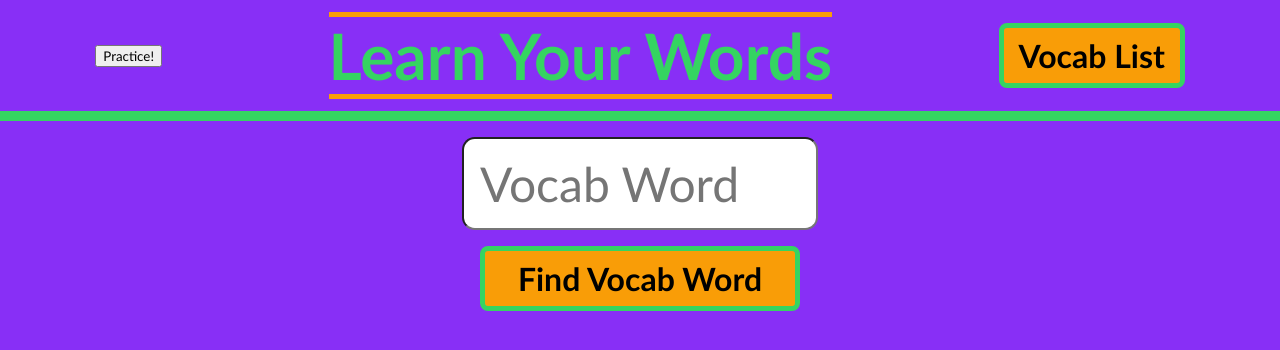
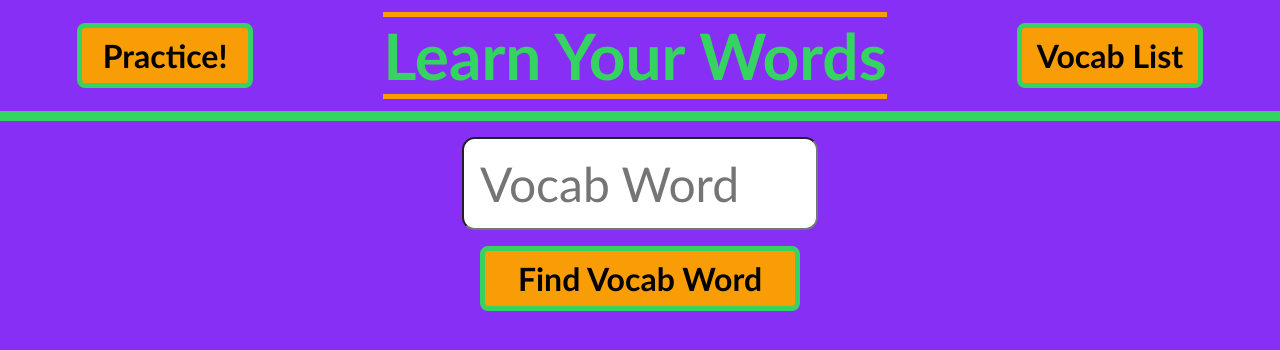
Before and after one commit to nwgambee/learn-your-words, a React (Create React App) app: page / in a window 1280 px wide. Shown: the top 350 px of the page. Built offline with nearby package versions, Linux system fonts and the light colour scheme.

Commit message:
Refactor fetch call in Form component to handle errors correctly

```diff
--- a/src/components/Header/Header.scss
+++ b/src/components/Header/Header.scss
@@ -13,20 +13,17 @@
   border-bottom: 10px solid #35D461;
 }
 
-.home-btn {
+.practice-btn {
   background-color: #F99D07;
   padding: .5rem;
   font-size: 2rem;
-  width: 10rem;
+  width: 11rem;
   border: 5px solid #35D461;
   border-radius: .5rem;
   vertical-align: middle;
   text-align: center;
   cursor: pointer;
   font-weight: 700;
-}
-
-.home-btn-svg {
 }
 
 .main-title {
--- a/src/containers/SearchForm/SearchForm.js
+++ b/src/containers/SearchForm/SearchForm.js
@@ -13,12 +13,18 @@ class SearchForm extends Component {
      handleChange = e => {
         this.setState({ [e.target.name]: e.target.value})
      }
+     handleError = () => {
+         console.log('error');
+     }
      handleSubmit = async (e) => {
          e.preventDefault();
-         searchVocabWord(this.state.query)
-            .then(data => {
-                console.log(data);
-                this.props.getVocabWord(data)})
+         try {
+             const result = await searchVocabWord(this.state.query)
+             this.props.getVocabWord(result)
+        }
+        catch (e) {
+            this.handleError()
+        }
         this.setState({query:''});
      }
      render() {
```
